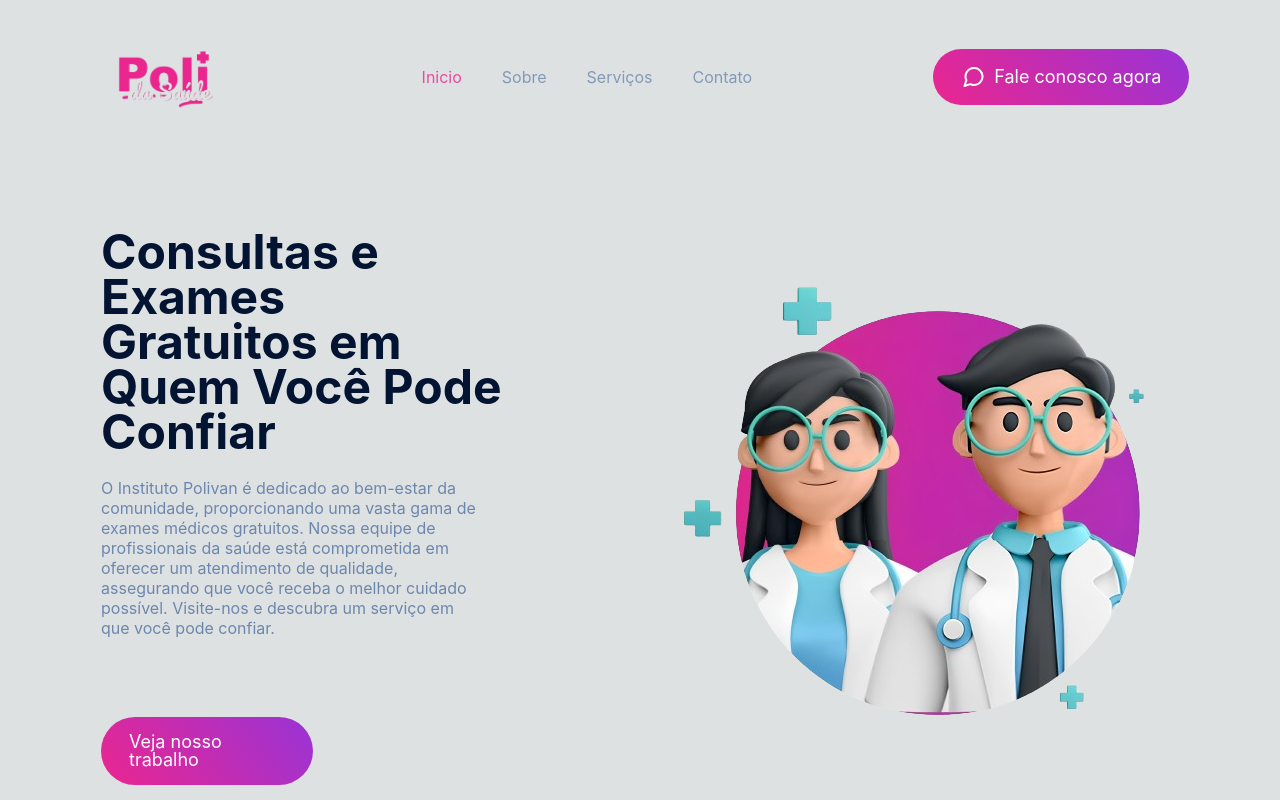
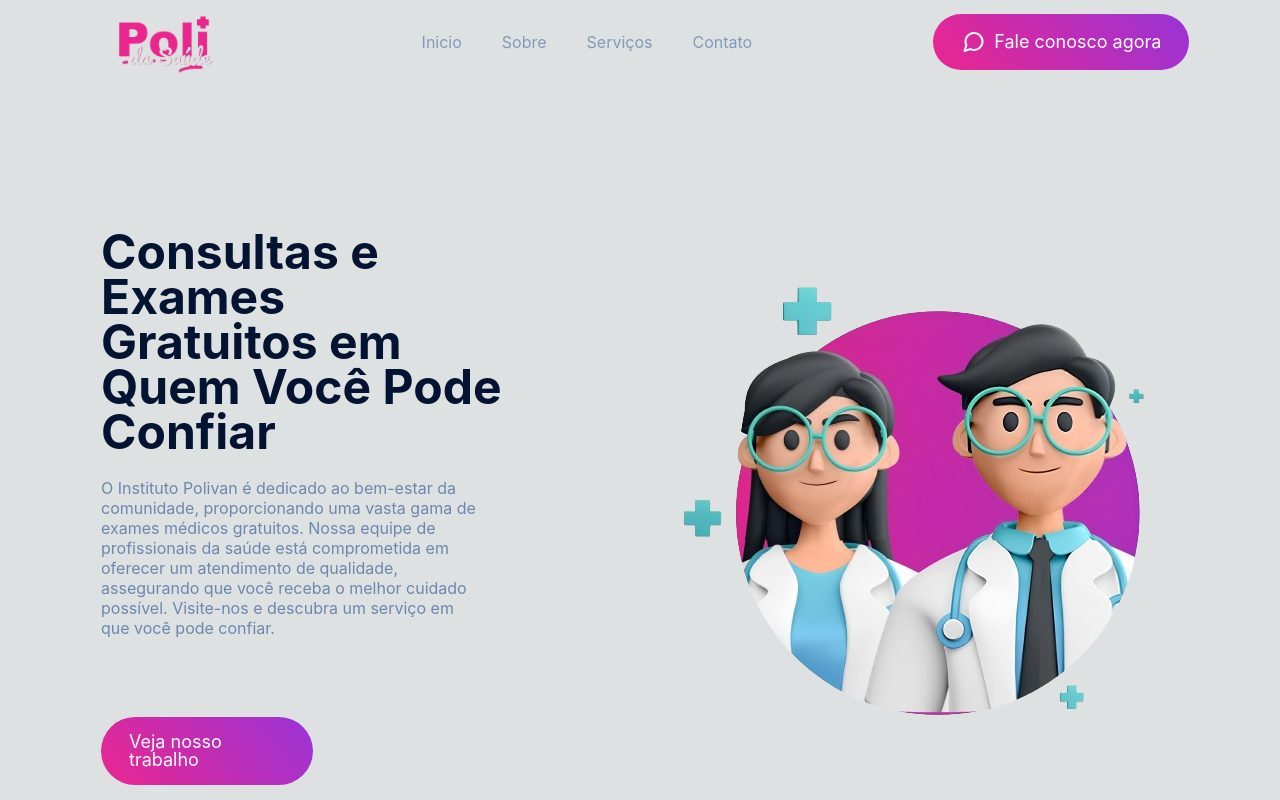
Before and after one commit to Adrianhenrrique/PolyVan-Polidasaude, a React (Create React App) app: page / in a window 1280 px wide. Shown: the top 800 px of the page. Built offline with nearby package versions, Linux system fonts and the light colour scheme.

Commit message:
update Navgation selection and scrolls menu

```diff
--- a/src/components/header/Header.js
+++ b/src/components/header/Header.js
@@ -1,24 +1,60 @@
-import React, { useState } from 'react';
+import React, { useState, useEffect  } from 'react';
 import style from './Header.module.css';
 import logo from '../../assets/imgs/logoPoli.png';
 import iconChat from '../../assets/imgs/chatIcon.svg';
 
 function Header() {
+    const [activeSection, setActiveSection] = useState(localStorage.getItem('activeSection') || '');
     const [menuOpen, setMenuOpen] = useState(false);
 
     const toggleMenu = () => {
         setMenuOpen(!menuOpen);
     };
 
+    const handleSectionClick = (section) => {
+        setActiveSection(section);
+        localStorage.setItem('activeSection', section);
+    };
+
+    useEffect(() => {
+        const handleScroll = () => {
+            const sections = ['home', 'about', 'services', 'contact'];
+            const scrollPos = window.scrollY + window.innerHeight / 2;
+            sections.forEach(section => {
+                const element = document.getElementById(section);
+                if (element) {
+                    const rect = element.getBoundingClientRect();
+                    if (rect.top <= scrollPos && rect.bottom >= scrollPos) {
+                        setActiveSection(section);
+                        localStorage.setItem('activeSection', section);
+                    }
+                }
+            });
+        };
+
+        window.addEventListener('scroll', handleScroll);
+        return () => {
+            window.removeEventListener('scroll', handleScroll);
+        };
+    }, []);
+
     return (
         <div className={style.cabecalho}>
             <img className={style.cabecalho__logo} src={logo} alt="logo da instituição Poli Da Saúde" />
             <nav className={style.cabecalho__navegacao}>
             <ul className={style.cabecalho__navegacao__items}>
-                    <li className={style.cabecalho__navegacao__items__item}><a href="#" className={style.cabecalho__navegacao__items__item__link}>Inicio</a></li>
-                    <li className={style.cabecalho__navegacao__items__item}><a href="#" className={style.cabecalho__navegacao__items__item__link}>Sobre</a></li>
-                    <li className={style.cabecalho__navegacao__items__item}><a href="#" className={style.cabecalho__navegacao__items__item__link}>Serviços</a></li>
-                    <li className={style.cabecalho__navegacao__items__item}><a href="#" className={style.cabecalho__navegacao__items__item__link}>Contato</a></li>
+                <li className={style.cabecalho__navegacao__items__item}>
+                    <a href="#home" className={`${style.cabecalho__navegacao__items__item__link} ${activeSection === 'home' ? style.active : ''}`} onClick={() => handleSectionClick('home')}>Inicio</a>
+                </li>
+                <li className={style.cabecalho__navegacao__items__item}>
+                    <a href="#about" className={`${style.cabecalho__navegacao__items__item__link} ${activeSection === 'about' ? style.active : ''}`} onClick={() => handleSectionClick('about')}>Sobre</a>
+                </li>
+                <li className={style.cabecalho__navegacao__items__item}>
+                    <a href="#services" className={`${style.cabecalho__navegacao__items__item__link} ${activeSection === 'services' ? style.active : ''}`} onClick={() => handleSectionClick('services')}>Serviços</a>
+                </li>
+                <li className={style.cabecalho__navegacao__items__item}>
+                    <a href="#contact" className={`${style.cabecalho__navegacao__items__item__link} ${activeSection === 'contact' ? style.active : ''}`} onClick={() => handleSectionClick('contact')}>Contato</a>
+                </li>
             </ul>
             <div className={style.cabecalho__navegacao__mobile}>
                 <div onClick={toggleMenu} className={style.hamburgerMenu}>
@@ -27,10 +63,18 @@ function Header() {
                     <div className={style.bar}></div>
                 </div>
                 <ul className={`${style.navLinks} ${menuOpen ? style.navLinksOpen : ''}`}>
-                        <li className={style.cabecalho__navegacao__items__item}><a href="#" className={style.cabecalho__navegacao__items__item__link}>Inicio</a></li>
-                        <li className={style.cabecalho__navegacao__items__item}><a href="#" className={style.cabecalho__navegacao__items__item__link}>Sobre</a></li>
-                        <li className={style.cabecalho__navegacao__items__item}><a href="#" className={style.cabecalho__navegacao__items__item__link}>Serviços</a></li>
-                        <li className={style.cabecalho__navegacao__items__item}><a href="#" className={style.cabecalho__navegacao__items__item__link}>Contato</a></li>
+                    <li className={style.cabecalho__navegacao__items__item}>
+                        <a href="#home" className={`${style.cabecalho__navegacao__items__item__link} ${activeSection === 'home' ? style.active : ''}`} onClick={() => handleSectionClick('home')}>Inicio</a>
+                    </li>
+                    <li className={style.cabecalho__navegacao__items__item}>
+                        <a href="#about" className={`${style.cabecalho__navegacao__items__item__link} ${activeSection === 'about' ? style.active : ''}`} onClick={() => handleSectionClick('about')}>Sobre</a>
+                    </li>
+                    <li className={style.cabecalho__navegacao__items__item}>
+                        <a href="#services" className={`${style.cabecalho__navegacao__items__item__link} ${activeSection === 'services' ? style.active : ''}`} onClick={() => handleSectionClick('services')}>Serviços</a>
+                    </li>
+                    <li className={style.cabecalho__navegacao__items__item}>
+                        <a href="#contact" className={`${style.cabecalho__navegacao__items__item__link} ${activeSection === 'contact' ? style.active : ''}`} onClick={() => handleSectionClick('contact')}>Contato</a>
+                    </li>
                 </ul>
             </div>
         </nav>
--- a/src/components/header/Header.module.css
+++ b/src/components/header/Header.module.css
@@ -5,7 +5,6 @@
     justify-content: space-around;
     left: 0;
     margin-bottom: 98px;
-    margin-top: 35px;
     position: fixed;
     right: 0;
     top: 0;
@@ -33,9 +32,10 @@
     gap: 40px;
 }
 
-.cabecalho__navegacao__items__item:nth-child(1) > a {
+.cabecalho__navegacao__items__item__link.active {
     color: var(--color-text-primaria-select);
-    fill-opacity: 1;
+    font-weight: bold;
+    opacity: 1;
 }
 
 .cabecalho__navegacao__items__item__link {
```
Lines whose indentation alone changed are shown as unchanged.
